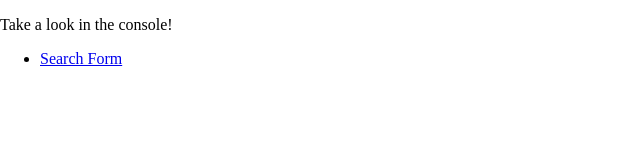
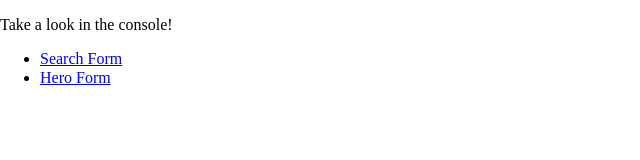
Before and after one commit to corniab/wdd330, a plain HTML site: page 04/forms/index.html in a window 1280 px wide. Shown: the whole page, without its empty margins (0-640 px from the left). Drawn offline with nearby package versions, Linux system fonts and the light colour scheme.

Commit message:
Add links

```diff
--- a/04/forms/index.html
+++ b/04/forms/index.html
@@ -11,6 +11,7 @@
 		<p>Take a look in the console!</p>
 		<ul>
 			<li><a href="search/search.html">Search Form</a></li>
+			<li><a href="hero/hero.html">Hero Form</a></li>
 		</ul>
 		<script src=""></script>
 	</body>
```
